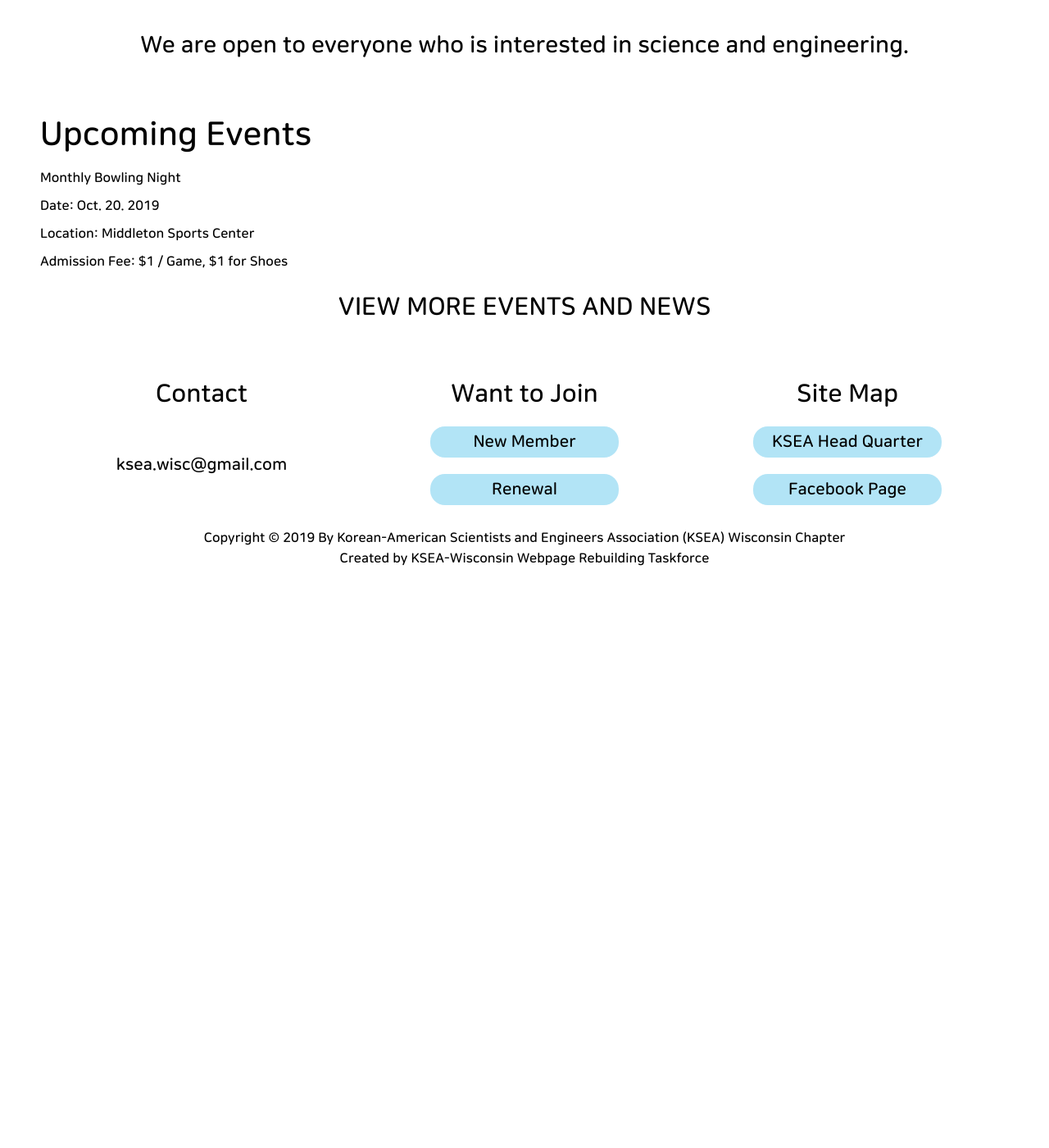
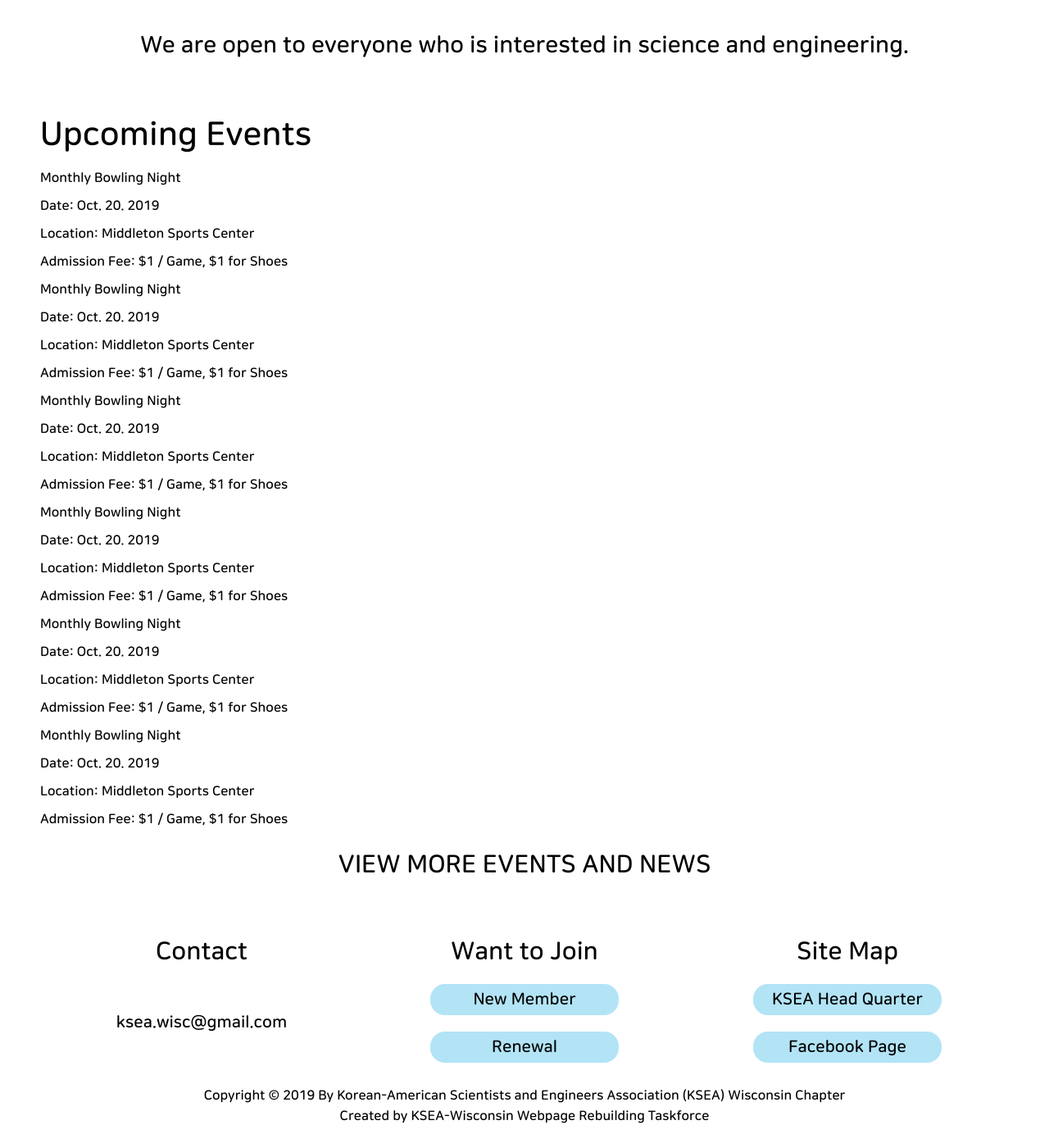
Before and after one commit to KSEAWisconsin/kseawisconsin.github.io, a Jekyll site: the page built from index.html, in a window 1280 px wide and 1400 px high, scrolled down 570 px. Shown: the whole window at 82% size. Built offline with Jekyll 4.4.1, drawn with Linux system fonts in a browser that asks for light colours; before the commit the page ends 1290 px from its top, so only the background shows below that.

Commit message:
Demo Code

```diff
--- a/_data/home_events.yml
+++ b/_data/home_events.yml
@@ -13,3 +13,33 @@
   date: Oct. 20. 2019
   location: Middleton Sports Center
   additional_info: "Admission Fee: $1 / Game, $1 for Shoes"
+
+- event_name: Monthly Bowling Night
+  detail_url:
+  date: Oct. 20. 2019
+  location: Middleton Sports Center
+  additional_info: "Admission Fee: $1 / Game, $1 for Shoes"
+
+- event_name: Monthly Bowling Night
+  detail_url:
+  date: Oct. 20. 2019
+  location: Middleton Sports Center
+  additional_info: "Admission Fee: $1 / Game, $1 for Shoes"
+
+- event_name: Monthly Bowling Night
+  detail_url:
+  date: Oct. 20. 2019
+  location: Middleton Sports Center
+  additional_info: "Admission Fee: $1 / Game, $1 for Shoes"
+
+- event_name: Monthly Bowling Night
+  detail_url:
+  date: Oct. 20. 2019
+  location: Middleton Sports Center
+  additional_info: "Admission Fee: $1 / Game, $1 for Shoes"
+
+- event_name: Monthly Bowling Night
+  detail_url:
+  date: Oct. 20. 2019
+  location: Middleton Sports Center
+  additional_info: "Admission Fee: $1 / Game, $1 for Shoes"
```
